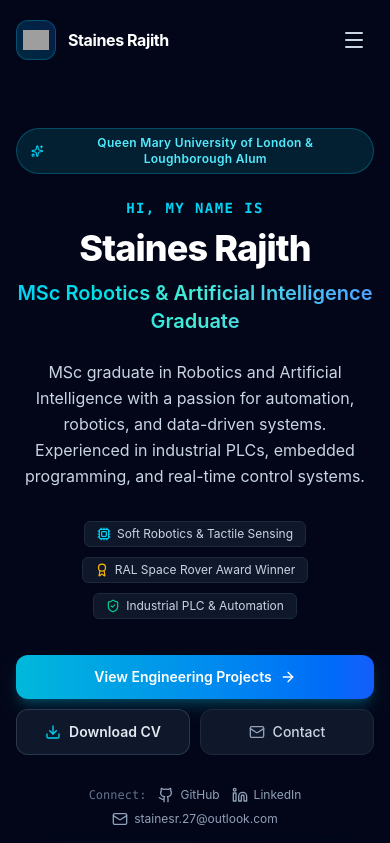
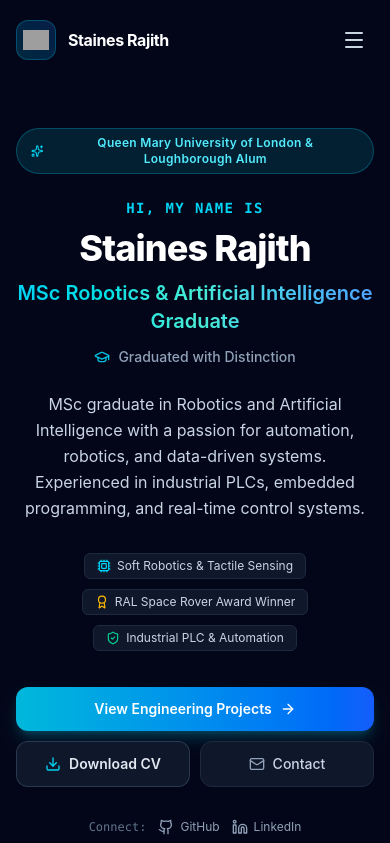
Before and after one commit to Spades2002/My-Website-, a React (Vite) app: page / in a window 390 px wide. Shown: the top 843 px of the page. Built offline with nearby package versions, Linux system fonts and the light colour scheme; grey boxes are pictures that could not be loaded.

Commit message:
feat(hero): add academic distinction highlight
Update education details to reflect distinction status and display a visual indicator in the hero section.

```diff
--- a/src/components/Hero.tsx
+++ b/src/components/Hero.tsx
@@ -1,5 +1,5 @@
 import React from 'react';
-import { Download, ArrowRight, Github, Linkedin, Mail, Sparkles, Award, Cpu, ShieldCheck } from 'lucide-react';
+import { Download, ArrowRight, Github, Linkedin, Mail, Sparkles, Award, Cpu, ShieldCheck, GraduationCap } from 'lucide-react';
 import { PORTFOLIO_DATA } from '../data/portfolioData';
 
 interface HeroProps {
@@ -35,6 +35,10 @@ export const Hero: React.FC<HeroProps> = ({ onOpenDocs }) => {
               <h2 className="text-xl sm:text-2xl font-semibold bg-gradient-to-r from-cyan-400 via-teal-300 to-blue-400 bg-clip-text text-transparent">
                 {PORTFOLIO_DATA.profile.title}
               </h2>
+              <div className="flex items-center justify-center lg:justify-start gap-2 text-slate-400 text-sm font-medium pt-1">
+                <GraduationCap className="w-4 h-4 text-cyan-400/90" />
+                <span>Graduated with Distinction</span>
+              </div>
             </div>
 
             <p className="text-slate-300 text-base sm:text-lg leading-relaxed max-w-2xl mx-auto lg:mx-0">
--- a/src/data/portfolioData.ts
+++ b/src/data/portfolioData.ts
@@ -79,7 +79,7 @@ export const PORTFOLIO_DATA = {
   stats: [
     { label: "Engineering Projects", value: "9+", detail: "Robotics, AI, Biomechatronics, Optics" },
     { label: "Technical Certifications", value: "9", detail: "Ford, Microsoft, Arm, edX, C++" },
-    { label: "Degree Programs", value: "2", detail: "MSc (Distinction track) & BEng (Hons)" },
+    { label: "Degree Programs", value: "2", detail: "MSc (Distinction) & BEng (Hons)" },
     { label: "Engineering & Academic Roles", value: "3", detail: "Control Engineering & Tutoring" }
   ],
 
@@ -352,7 +352,7 @@ export const PORTFOLIO_DATA = {
   education: [
     {
       id: "qmul",
-      degree: "MSc Robotics and Artificial Intelligence",
+      degree: "MSc Robotics and Artificial Intelligence (Distinction)",
       school: "Queen Mary University of London",
       period: "Sep 2025 - Sep 2026",
       keyProjects: [
```
Also changed, not shown: .aistudio/artifacts/brain/ea22c307-520c-4ac7-a206-9cf205699451/.tempmediaStorage/media_1792695769768_669301f4.png (added), public/assets/aistudio/image_f072b598.png (added).
